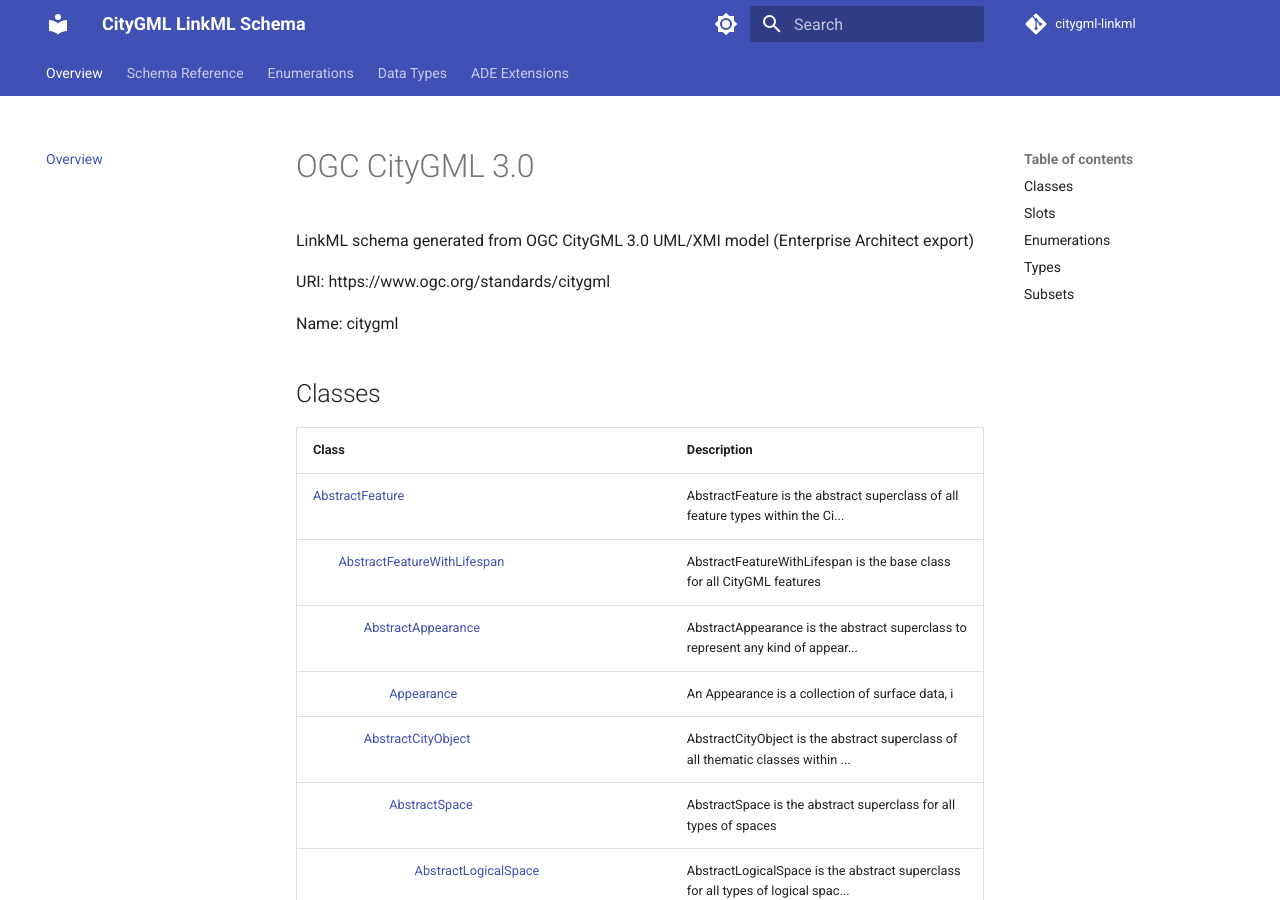
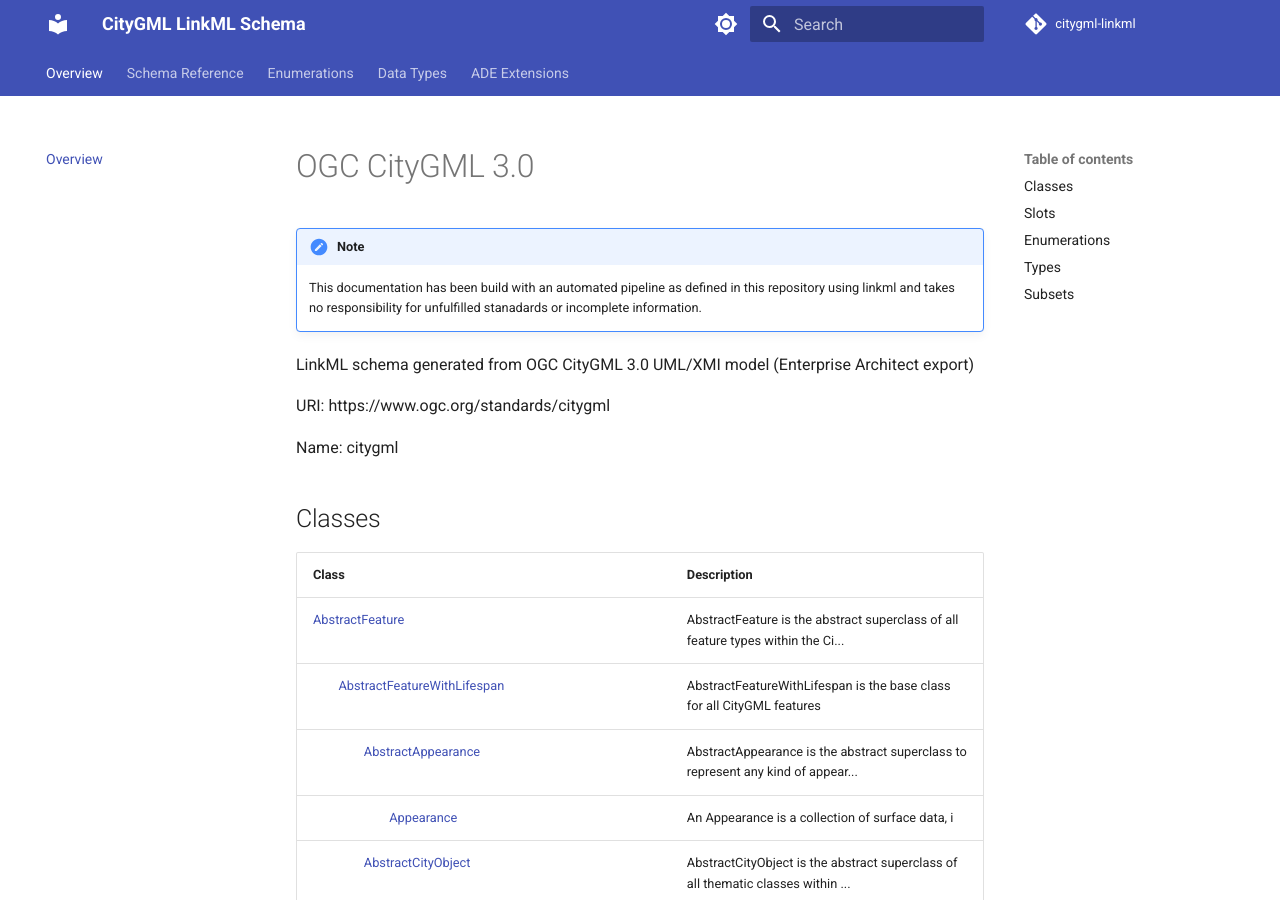
Before and after one commit to bereba/citygml-linkml, an MkDocs documentation site: the page built from docs/index.md, in a window 1280 px wide and 900 px high. Built offline with MkDocs 1.6.1 and Material for MkDocs 9.7.7, drawn with Linux system fonts in a browser that asks for light colours; comment, search, counter and statistics services are not loaded.

Commit message:
Add notification

```diff
--- a/docs/index.md
+++ b/docs/index.md
@@ -1,4 +1,8 @@
 # OGC CityGML 3.0
+
+!!! note
+
+    This documentation has been build with an automated pipeline as defined in this repository using linkml and takes no responsibility for unfulfilled stanadards or incomplete information.
 
 LinkML schema generated from OGC CityGML 3.0 UML/XMI model (Enterprise Architect export)
 
```
Also changed, not shown: 1 other file.
